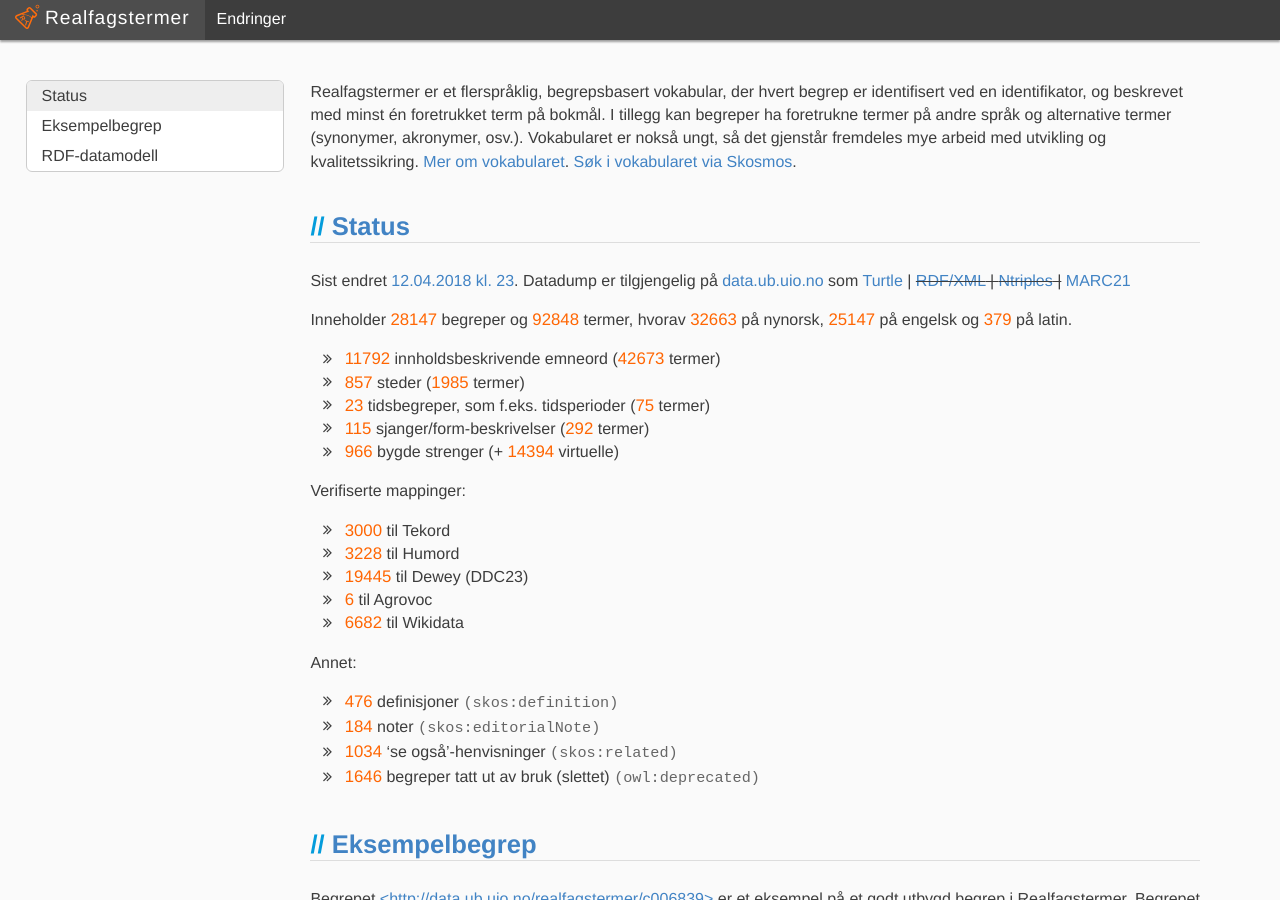
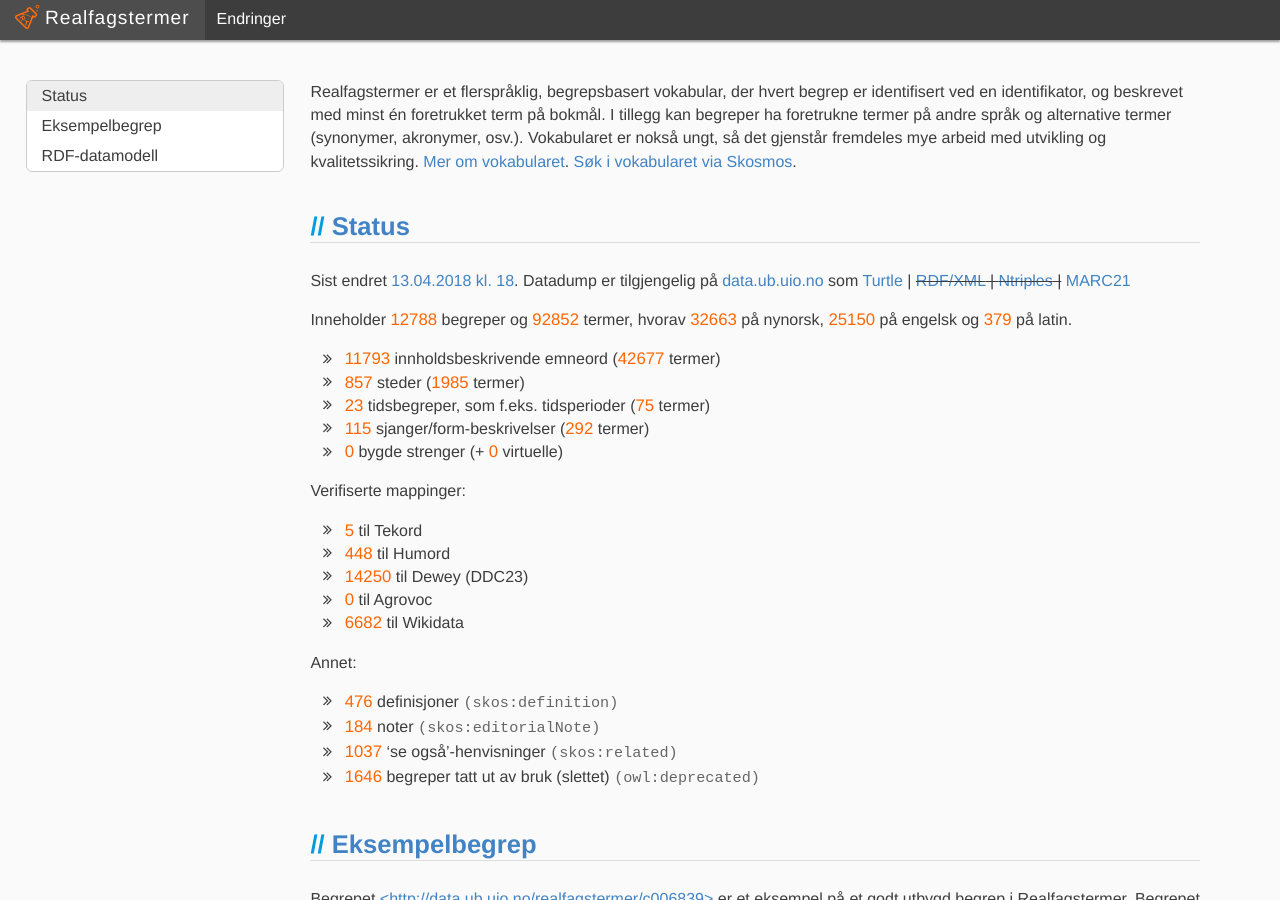
Before and after one commit to realfagstermer/realfagstermer.github.io, a Jekyll site: the page built from index.html, in a window 1280 px wide and 900 px high. Built offline with Jekyll 4.4.1, drawn with Linux system fonts in a browser that asks for light colours; nearby versions of some CDN libraries; library files that are not in the unit come from our copies.

Commit message:
Update stats

```diff
--- a/_data/stats_current.json
+++ b/_data/stats_current.json
@@ -1,10 +1,10 @@
 {
-  "concepts": 28147,
-  "conceptsWithoutStrings": 12787,
+  "concepts": 12788,
+  "conceptsWithoutStrings": 12788,
   "deprecatedConcepts": 1646,
   "facets": {
     "CompoundConcept": {
-      "concepts": 966,
+      "concepts": 0,
       "prefLabels": {},
       "terms": 0
     },
@@ -58,49 +58,49 @@
     },
     "Topic": {
       "altLabels": {
-        "en": 2087,
+        "en": 2089,
         "la": 24,
         "nb": 4612,
-        "nn": 5493
+        "nn": 5492
       },
-      "concepts": 11792,
+      "concepts": 11793,
       "prefLabels": {
-        "en": 6569,
+        "en": 6570,
         "la": 354,
-        "nb": 11790,
-        "nn": 11744
+        "nb": 11791,
+        "nn": 11745
       },
-      "terms": 42673
+      "terms": 42677
     },
     "VirtualCompoundConcept": {
-      "concepts": 14394,
+      "concepts": 0,
       "prefLabels": {},
       "terms": 0
     }
   },
   "features": {
     "broadMatch": 3066,
-    "closeMatch": 17989,
+    "closeMatch": 8515,
     "definition": 476,
     "editorialNote": 184,
     "exactMatch": 10088,
     "narrowMatch": 1,
-    "related": 1034,
+    "related": 1037,
     "relatedMatch": 4065
   },
   "mappings": {
-    "agrovoc": 6,
-    "ddc": 19445,
-    "humord": 3228,
-    "tekord": 3000,
+    "agrovoc": 0,
+    "ddc": 14250,
+    "humord": 448,
+    "tekord": 5,
     "wikidata": 6682
   },
   "terms": {
-    "_sum": 92848,
-    "en": 25147,
+    "_sum": 92852,
+    "en": 25150,
     "la": 379,
-    "nb": 34659,
+    "nb": 34660,
     "nn": 32663
   },
-  "ts": 1523575392
+  "ts": 1523643839
 }
```
Also changed, not shown: _data/stats.json.
